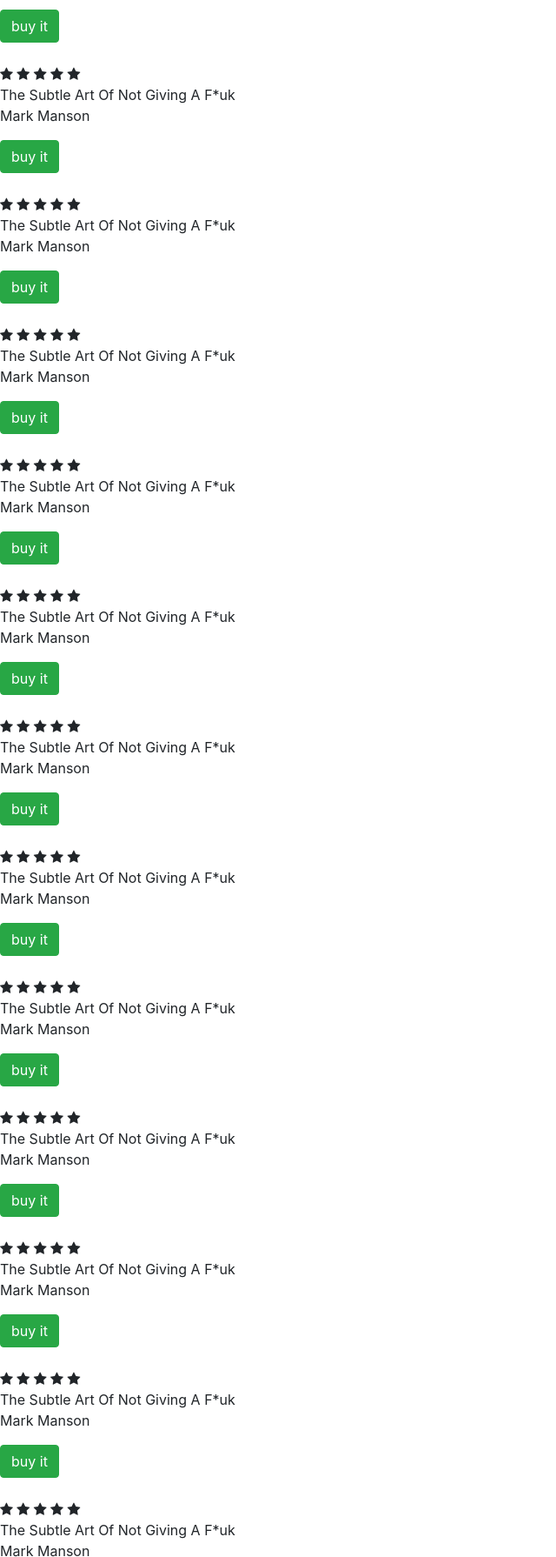
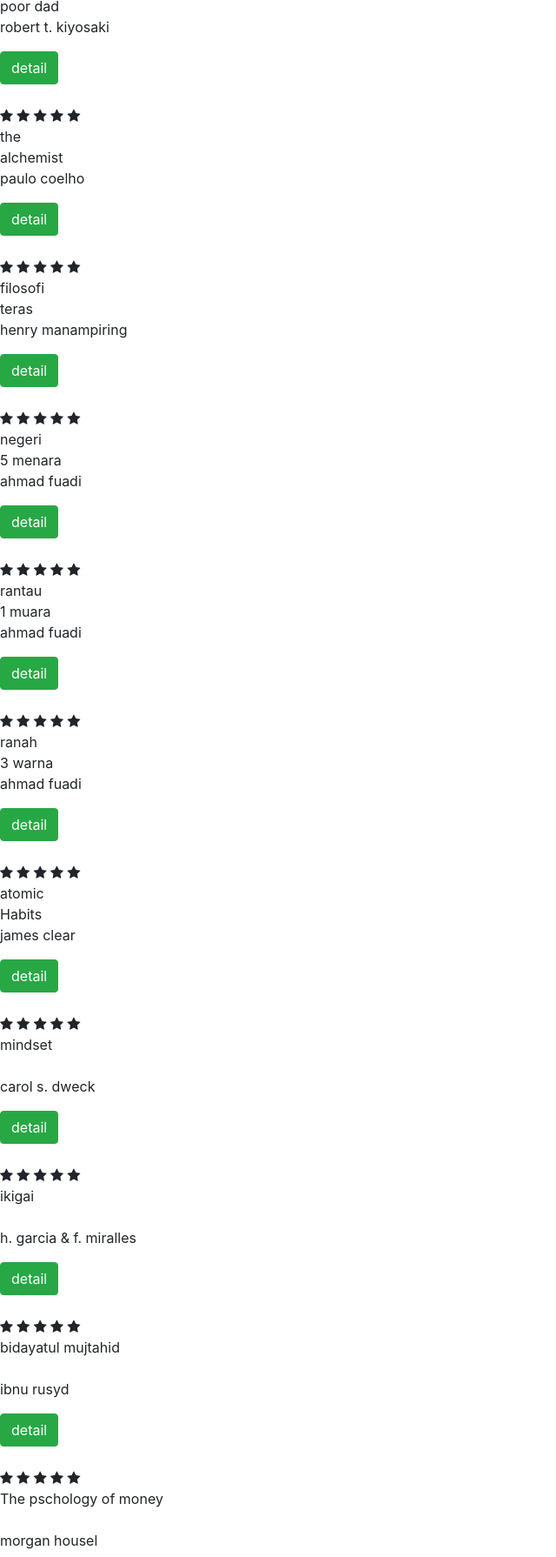
Before and after one commit to hyugenk/tugaswebstatis, a plain HTML site: page beranda.html in a window 1280 px wide. Shown: the part 888-2678 px from the top of the page at 87% size, without its empty margins (0-640 px from the left). Drawn offline with nearby package versions, Linux system fonts and the light colour scheme; a web font is replaced by a local one.

Commit message:
BARU COK

```diff
--- a/beranda.html
+++ b/beranda.html
@@ -22,7 +22,7 @@
     <link rel="stylesheet" href="https://cdnjs.cloudflare.com/ajax/libs/font-awesome/4.7.0/css/font-awesome.min.css">
 
     <!-- CSS -->
-    <link rel="stylesheet" type="text/css" href="berandacss.css">
+    <link rel="stylesheet" type="text/css" href="style.css">
 
     <title>CANBAKU</title>
   </head>
@@ -40,7 +40,6 @@
             <a class="nav-item nav-link active" href="a">Features</a>
             <a class="nav-item nav-link active" href="a">About</a>
             <a class="nav-item btn btn-primary tombol3" href="a">join us</a>
-
           </div>
         </div>
       </div>
@@ -71,9 +70,9 @@
             <span class="fa fa-star checked"></span>
             <span class="fa fa-star checked"></span>
           </section>
-          <font>The Subtle Art Of Not Giving A F*uk</font>
-          <p>Mark Manson</p>
-          <a class="nav-item btn btn-success tombol" href="a">buy it</a>
+          <font>what i wish i knew when i was 20</font>
+          <p>tina seelig</p>
+          <a class="nav-item btn btn-success tombol" href="a">detail</a>
         </div>
 
         <div class="box">
@@ -87,7 +86,7 @@
           </section>
           <font>The Subtle Art Of Not Giving A F*uk</font>
           <p>Mark Manson</p>
-          <a class="nav-item btn btn-success tombol" href="a">buy it</a>
+          <a class="nav-item btn btn-success tombol" href="a">detail</a>
         </div>
 
         <div class="box">
@@ -99,9 +98,9 @@
             <span class="fa fa-star checked"></span>
             <span class="fa fa-star"></span>
           </section>
-          <font>The Subtle Art Of Not Giving A F*uk</font>
-          <p>Mark Manson</p>
-          <a class="nav-item btn btn-success tombol" href="a">buy it</a>
+          <font> to Kill a <br>mockingbird</font>
+          <p>harper lee</p>
+          <a class="nav-item btn btn-success tombol" href="a">detail</a>
         </div>
 
         <div class="box">
@@ -113,9 +112,9 @@
             <span class="fa fa-star"></span>
             <span class="fa fa-star"></span>
           </section>
-          <font>The Subtle Art Of Not Giving A F*uk</font>
-          <p>Mark Manson</p>
-          <a class="nav-item btn btn-success tombol" href="a">buy it</a>
+          <font>rich dad<br>poor dad</font>
+          <p>robert t. kiyosaki</p>
+          <a class="nav-item btn btn-success tombol" href="a">detail</a>
         </div>
 
         <div class="box">
@@ -127,9 +126,9 @@
             <span class="fa fa-star"></span>
             <span class="fa fa-star"></span>
           </section>
-          <font>The Subtle Art Of Not Giving A F*uk</font>
-          <p>Mark Manson</p>
-          <a class="nav-item btn btn-success tombol" href="a">buy it</a>
+          <font>the<br>alchemist</font>
+          <p>paulo coelho</p>
+          <a class="nav-item btn btn-success tombol" href="a">detail</a>
         </div>
 
         <div class="box">
@@ -141,9 +140,9 @@
             <span class="fa fa-star"></span>
             <span class="fa fa-star"></span>
           </section>
-          <font>The Subtle Art Of Not Giving A F*uk</font>
-          <p>Mark Manson</p>
-          <a class="nav-item btn btn-success tombol" href="a">buy it</a>
+          <font>filosofi<br>teras</font>
+          <p>henry manampiring</p>
+          <a class="nav-item btn btn-success tombol" href="a">detail</a>
         </div>
 
         <div class="box">
@@ -155,9 +154,9 @@
             <span class="fa fa-star checked"></span>
             <span class="fa fa-star checked"></span>
           </section>
-          <font>The Subtle Art Of Not Giving A F*uk</font>
-          <p>Mark Manson</p>
-          <a class="nav-item btn btn-success tombol" href="a">buy it</a>
+          <font>negeri<br>5 menara</font>
+          <p>ahmad fuadi</p>
+          <a class="nav-item btn btn-success tombol" href="a">detail</a>
         </div>
 
         <div class="box">
@@ -169,9 +168,9 @@
             <span class="fa fa-star checked"></span>
             <span class="fa fa-star"></span>
           </section>
-          <font>The Subtle Art Of Not Giving A F*uk</font>
-          <p>Mark Manson</p>
-          <a class="nav-item btn btn-success tombol" href="a">buy it</a>
+          <font>rantau<br>1 muara</font>
+          <p>ahmad fuadi</p>
+          <a class="nav-item btn btn-success tombol" href="a">detail</a>
         </div>
 
         <div class="box">
@@ -183,9 +182,9 @@
             <span class="fa fa-star"></span>
             <span class="fa fa-star"></span>
           </section>
-          <font>The Subtle Art Of Not Giving A F*uk</font>
-          <p>Mark Manson</p>
-          <a class="nav-item btn btn-success tombol" href="a">buy it</a>
+          <font>ranah <br> 3 warna</font>
+          <p>ahmad fuadi</p>
+          <a class="nav-item btn btn-success tombol" href="a">detail</a>
         </div>
 
         <div class="box">
@@ -197,9 +196,9 @@
             <span class="fa fa-star checked"></span>
             <span class="fa fa-star"></span>
           </section>
-          <font>The Subtle Art Of Not Giving A F*uk</font>
-          <p>Mark Manson</p>
-          <a class="nav-item btn btn-success tombol" href="a">buy it</a>
+          <font>atomic<br>Habits</font>
+          <p>james clear</p>
+          <a class="nav-item btn btn-success tombol" href="a">detail</a>
         </div>
 
         <div class="box">
@@ -211,9 +210,9 @@
             <span class="fa fa-star checked"></span>
             <span class="fa fa-star checked"></span>
           </section>
-          <font>The Subtle Art Of Not Giving A F*uk</font>
-          <p>Mark Manson</p>
-          <a class="nav-item btn btn-success tombol" href="a">buy it</a>
+          <font>mindset<br><br></font>
+          <p>carol s. dweck</p>
+          <a class="nav-item btn btn-success tombol" href="a">detail</a>
         </div>
 
         <div class="box">
@@ -225,9 +224,9 @@
             <span class="fa fa-star checked"></span>
             <span class="fa fa-star"></span>
           </section>
-          <font>The Subtle Art Of Not Giving A F*uk</font>
-          <p>Mark Manson</p>
-          <a class="nav-item btn btn-success tombol" href="a">buy it</a>
+          <font>ikigai<br><br></font>
+          <p>h. garcia & f. miralles</p>
+          <a class="nav-item btn btn-success tombol" href="a">detail</a>
         </div>
 
         <div class="box">
@@ -239,9 +238,9 @@
             <span class="fa fa-star checked"></span>
             <span class="fa fa-star checked"></span>
           </section>
-          <font>The Subtle Art Of Not Giving A F*uk</font>
-          <p>Mark Manson</p>
-          <a class="nav-item btn btn-success tombol" href="a">buy it</a>
+          <font>bidayatul mujtahid<br><br></font>
+          <p>ibnu rusyd</p>
+          <a class="nav-item btn btn-success tombol" href="a">detail</a>
         </div>
 
         <div class="box">
@@ -253,9 +252,9 @@
             <span class="fa fa-star"></span>
             <span class="fa fa-star"></span>
           </section>
-          <font>The Subtle Art Of Not Giving A F*uk</font>
-          <p>Mark Manson</p>
-          <a class="nav-item btn btn-success tombol" href="a">buy it</a>
+          <font>The pschology of money<br><br></font>
+          <p>morgan housel</p>
+          <a class="nav-item btn btn-success tombol" href="a">detail</a>
         </div>
 
         <div class="box">
@@ -267,9 +266,9 @@
             <span class="fa fa-star checked"></span>
             <span class="fa fa-star"></span>
           </section>
-          <font>The Subtle Art Of Not Giving A F*uk</font>
-          <p>Mark Manson</p>
-          <a class="nav-item btn btn-success tombol" href="a">buy it</a>
+          <font>sapiens<br><br></font>
+          <p>yuval noah harari</p>
+          <a class="nav-item btn btn-success tombol" href="a">detail</a>
         </div>
 
         <div class="box">
@@ -281,9 +280,9 @@
             <span class="fa fa-star checked"></span>
             <span class="fa fa-star checked"></span>
           </section>
-          <font>The Subtle Art Of Not Giving A F*uk</font>
-          <p>Mark Manson</p>
-          <a class="nav-item btn btn-success tombol" href="a">buy it</a>
+          <font>limitless<br><br></font>
+          <p>jim kwik</p>
+          <a class="nav-item btn btn-success tombol" href="a">detail</a>
         </div>
 
         <div class="box">
@@ -295,9 +294,9 @@
             <span class="fa fa-star checked"></span>
             <span class="fa fa-star checked"></span>
           </section>
-          <font>The Subtle Art Of Not Giving A F*uk</font>
-          <p>Mark Manson</p>
-          <a class="nav-item btn btn-success tombol" href="a">buy it</a>
+          <font>outliers<br><br></font>
+          <p>malcolm gladwell</p>
+          <a class="nav-item btn btn-success tombol" href="a">detail</a>
         </div>
 
         <div class="box">
@@ -309,9 +308,9 @@
             <span class="fa fa-star checked"></span>
             <span class="fa fa-star checked"></span>
           </section>
-          <font>The Subtle Art Of Not Giving A F*uk</font>
-          <p>Mark Manson</p>
-          <a class="nav-item btn btn-success tombol" href="a">buy it</a>
+          <font>letters from a<br>stoic</font>
+          <p>seneca</p>
+          <a class="nav-item btn btn-success tombol" href="a">detail</a>
         </div>
 
         <div class="box">
@@ -323,9 +322,9 @@
             <span class="fa fa-star"></span>
             <span class="fa fa-star"></span>
           </section>
-          <font>The Subtle Art Of Not Giving A F*uk</font>
-          <p>Mark Manson</p>
-          <a class="nav-item btn btn-success tombol" href="a">buy it</a>
+          <font>the 5 am club<br><br></font>
+          <p>robin sharma</p>
+          <a class="nav-item btn btn-success tombol" href="a">detail</a>
         </div>
 
         <div class="box">
@@ -337,9 +336,9 @@
             <span class="fa fa-star checked"></span>
             <span class="fa fa-star checked"></span>
           </section>
-          <font>The Subtle Art Of Not Giving A F*uk</font>
-          <p>Mark Manson</p>
-          <a class="nav-item btn btn-success tombol" href="a">buy it</a>
+          <font>zero to one<br><br></font>
+          <p>peter thiel</p>
+          <a class="nav-item btn btn-success tombol" href="a">detail</a>
         </div>
       </section>
 
@@ -377,6 +376,23 @@
       </div>
     </div>
 
+
+    <!--FOOTER  -->
+    <div class="footer">
+      <div class="col1">
+        <img src="media/canbaku4.png" alt="">
+      </div>
+      <div class="col2">
+        <h1>CANBAKU</h1>
+      </div>
+      <div class="fotcon">
+        <p>CREATED BY</p>
+        <div class="left">
+          <h3></h3>
+        </div>
+      </div>
+    </div>
+
 <!-- AKHIR WORKINGSPACE -->
 
 <!-- BOOTSTRAP -->
```
